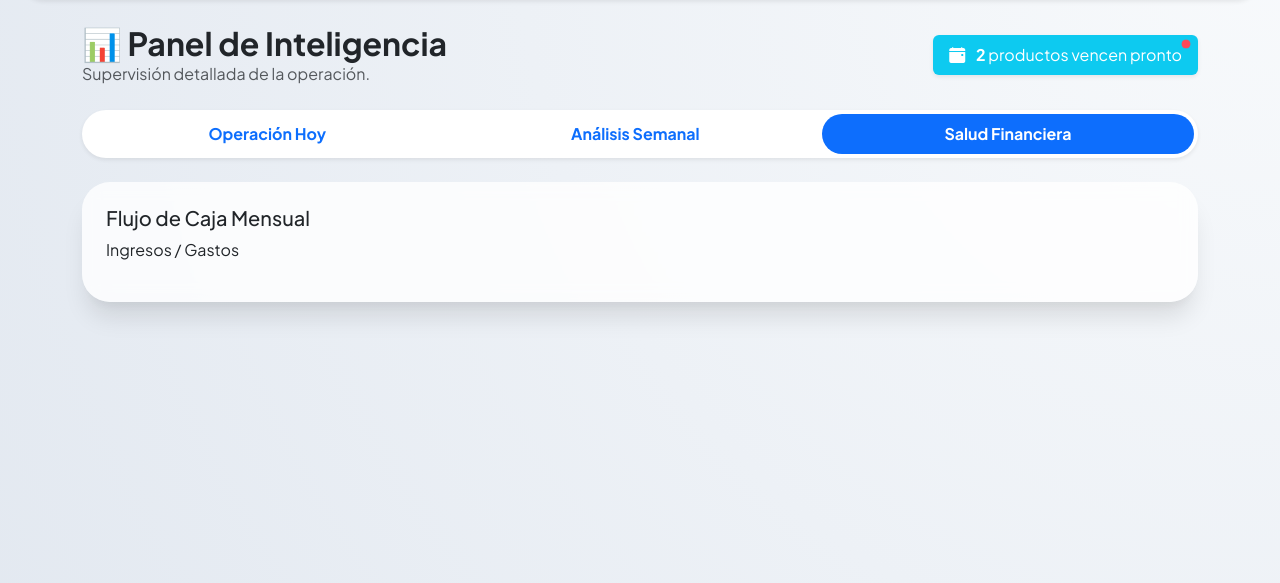
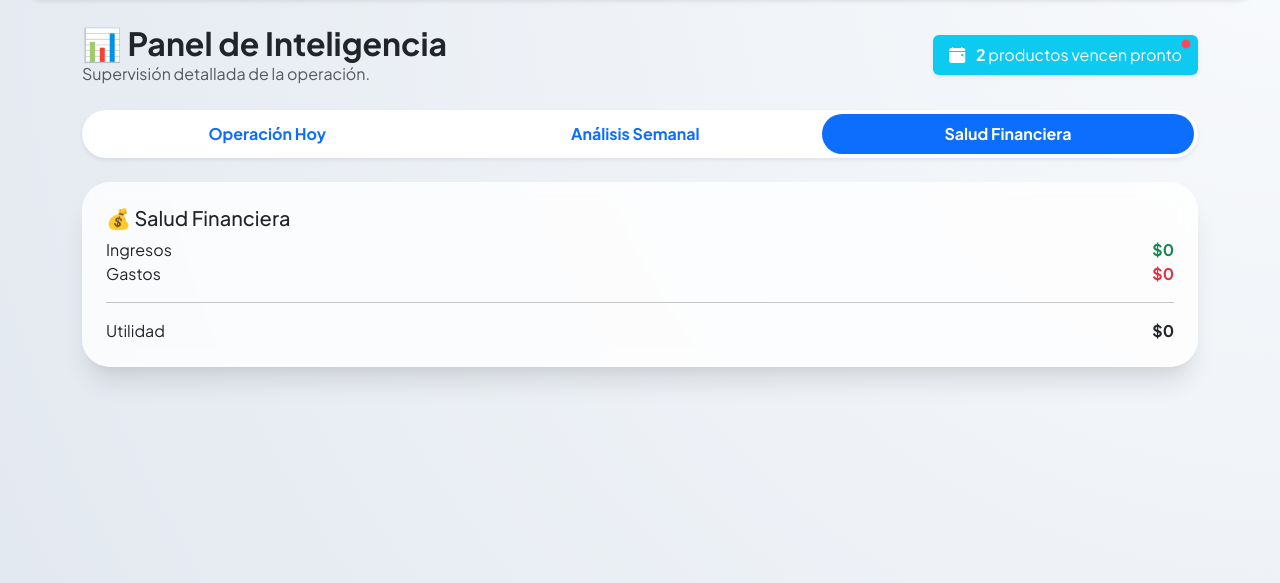
Before and after one commit to Victormanzou/ANDROID, a Flask app: page / in a window 1280 px wide, after a click on "Salud Financiera". Shown: the part 78-661 px from the top of the page. Run offline with Flask 3, Linux system fonts and the light colour scheme; data comes from the database, SQL or seed files in the repository.

Commit message:
Actualizar index.html

```diff
--- a/templates/index.html
+++ b/templates/index.html
@@ -155,6 +155,7 @@
             </div>
         </div>
 
+        <!-- 🔥 ABC BIEN PROTEGIDO -->
         <div class="col-md-4">
             <div class="card shadow-sm border-0">
                 <div class="card-header bg-white fw-bold">
@@ -163,7 +164,7 @@
 
                 <div class="card-body">
 
-                    {% if abc_productos %}
+                    {% if abc_productos and abc_productos|length > 0 %}
                         {% for p in abc_productos %}
                             <div class="d-flex justify-content-between mb-2">
                                 <span>{{ p.nombre }}</span>
@@ -189,10 +190,31 @@
 
 <!-- ================= FINANZAS ================= -->
 <div class="tab-pane fade" id="finanzas">
+
+    <!-- 🔥 AHORA SÍ CON DATOS REALES -->
     <div class="card p-4">
-        <h5>Flujo de Caja Mensual</h5>
-        <p>Ingresos / Gastos</p>
+
+        <h5>💰 Salud Financiera</h5>
+
+        <div class="d-flex justify-content-between">
+            <span>Ingresos</span>
+            <strong class="text-success">${{ ingresos if ingresos else 0 }}</strong>
+        </div>
+
+        <div class="d-flex justify-content-between">
+            <span>Gastos</span>
+            <strong class="text-danger">${{ gastos if gastos else 0 }}</strong>
+        </div>
+
+        <hr>
+
+        <div class="d-flex justify-content-between">
+            <span>Utilidad</span>
+            <strong>${{ utilidad if utilidad else 0 }}</strong>
+        </div>
+
     </div>
+
 </div>
 
 </div>
```
